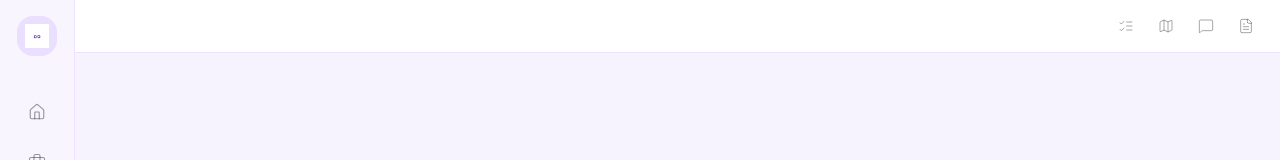
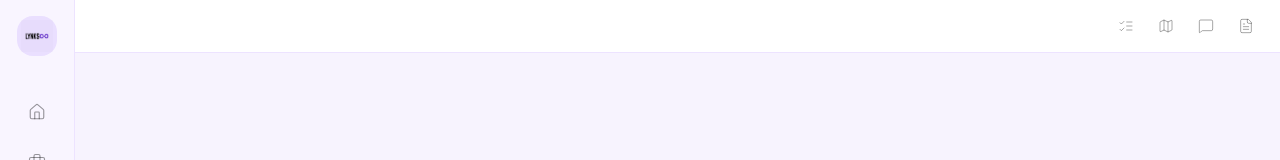
Before and after one commit to PHAB4/Lynks-Backend, a Next.js app in the folder frontend/: page /chat in a window 1280 px wide. Shown: the top 160 px of the page. Built offline with nearby package versions, Linux system fonts and the light colour scheme; a web font is replaced by a local one.

Commit message:
fix: logo sizing, miscoloration fixes — consistent h-6 sizing, mix-blend-mode for dark/light backgrounds

```diff
--- a/frontend/app/login/page.tsx
+++ b/frontend/app/login/page.tsx
@@ -46,7 +46,7 @@ export default function LoginPage() {
     <div className="flex items-center justify-center min-h-screen bg-[#F7F3FE] px-4">
       <div className="w-full max-w-md">
         <div className="flex flex-col items-center gap-3 mb-8">
-          <img src="/lynks-logo.jpg" alt="LYNKS" className="h-8 object-contain" />
+          <img src="/lynks-logo.jpg" alt="LYNKS" className="h-6 w-auto object-contain" style={{ mixBlendMode: "screen" }} />
           <p className="text-[#8B898E] text-sm">Welcome back</p>
         </div>
         {serverError && <div className="mb-4 p-3 rounded-xl bg-red-50 border border-red-200 text-red-600 text-sm text-center">{serverError}</div>}
--- a/frontend/app/onboarding/page.tsx
+++ b/frontend/app/onboarding/page.tsx
@@ -62,7 +62,7 @@ export default function OnboardingPage() {
       {/* Logo */}
       <div className="px-6 py-5">
         <div className="flex items-center gap-1">
-          <img src="/lynks-logo.jpg" alt="LYNKS" className="h-7 object-contain" />
+          <img src="/lynks-logo.jpg" alt="LYNKS" className="h-6 w-auto object-contain" style={{ mixBlendMode: "screen" }} />
           <span className="text-[#6B26EA] text-lg font-bold">&raquo;</span>
         </div>
       </div>
--- a/frontend/app/page.tsx
+++ b/frontend/app/page.tsx
@@ -143,7 +143,7 @@ export default function LandingPage() {
       <div className="flex flex-col items-center bg-[#F9F5FF] min-h-screen w-full overflow-hidden relative z-10">
         {/* Navbar */}
         <nav className="nav-shadow flex items-center justify-between w-full max-w-[1200px] mx-auto px-5 py-4">
-          <img src="/lynks-logo.jpg" alt="LYNKS" className="h-7 object-contain" />
+          <img src="/lynks-logo.jpg" alt="LYNKS" className="h-6 w-auto object-contain" style={{ mixBlendMode: "screen" }} />
           <div className="flex items-center gap-4">
             <button onClick={() => setShowLogin(true)} className="text-[#8B898E] text-sm hover:text-[#0D0026] transition-colors cursor-pointer" style={{ fontFamily: "'Google Sans Flex', sans-serif" }}>
               Login
@@ -208,7 +208,7 @@ export default function LandingPage() {
         {/* Footer */}
         <footer className="w-full bg-[#E0E0E0] py-5 px-5 mt-12">
           <div className="flex items-center justify-between max-w-[1200px] mx-auto">
-            <img src="/lynks-logo.jpg" alt="LYNKS" className="h-6 object-contain" />
+            <img src="/lynks-logo.jpg" alt="LYNKS" className="h-6 w-auto object-contain" style={{ mixBlendMode: "screen" }} />
             <p className="text-[20px] leading-[30px]" style={{ fontFamily: "'Inter', sans-serif" }}>2026 LYNKS</p>
             <div className="flex items-center gap-3">
               <a href="https://www.instagram.com/lynks.tt/" target="_blank" rel="noopener noreferrer" className="hover:opacity-70 transition-opacity">
--- a/frontend/app/signup/page.tsx
+++ b/frontend/app/signup/page.tsx
@@ -55,7 +55,7 @@ export default function SignupPage() {
     <div className="flex items-center justify-center min-h-screen bg-[#F7F3FE] px-4">
       <div className="w-full max-w-md">
         <div className="flex flex-col items-center gap-3 mb-8">
-          <img src="/lynks-logo.jpg" alt="LYNKS" className="h-8 object-contain" />
+          <img src="/lynks-logo.jpg" alt="LYNKS" className="h-6 w-auto object-contain" style={{ mixBlendMode: "screen" }} />
           <p className="text-[#8B898E] text-sm">Create your account</p>
         </div>
         {serverError && <div className="mb-4 p-3 rounded-xl bg-red-50 border border-red-200 text-red-600 text-sm text-center">{serverError}</div>}
--- a/frontend/components/AppLayout.tsx
+++ b/frontend/components/AppLayout.tsx
@@ -173,7 +173,7 @@ export default function AppLayout({ children }: { children: React.ReactNode }) {
             onClick={handleSidebarExpand}
             className="w-10 h-10 rounded-2xl bg-[#EADFFF] flex items-center justify-center mb-6 hover:bg-[#D4C4F7] transition-colors cursor-pointer"
           >
-            <img src="/lynks-icon.jpg" alt="LYNKS" className="w-6 h-6 object-contain" />
+            <img src="/lynks-logo.jpg" alt="LYNKS" className="w-8 h-8 object-cover" style={{ mixBlendMode: "multiply" }} />
           </button>
 
           <div className="flex flex-col items-center gap-0.5 flex-1 mt-2">
@@ -220,7 +220,7 @@ export default function AppLayout({ children }: { children: React.ReactNode }) {
         <div className="hidden md:flex flex-col w-[305px] shrink-0 bg-[#F9F5FF] border-r border-[#EDE3FF] py-2.5 px-[11px] h-screen sticky top-0 z-20">
           <div className="flex items-center justify-between w-full h-10 mb-2.5 shrink-0">
             <Link href="/dashboard" onClick={() => setSidebarExpanded(false)}>
-              <img src="/lynks-logo.jpg" alt="LYNKS" className="h-7 object-contain" />
+              <img src="/lynks-logo.jpg" alt="LYNKS" className="h-6 w-auto object-contain" style={{ mixBlendMode: "multiply" }} />
             </Link>
             <button
               onClick={handleSidebarExpand}
```
Also changed, not shown: frontend/public/lynks-icon.png (added).
